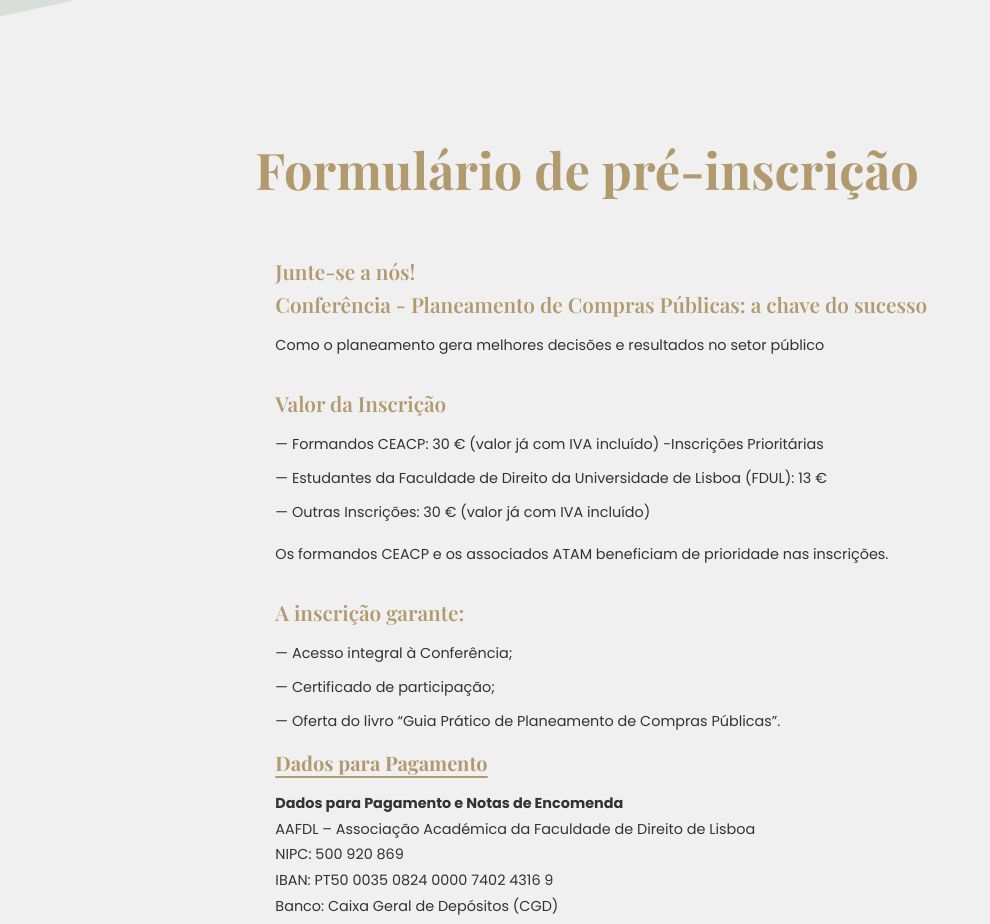
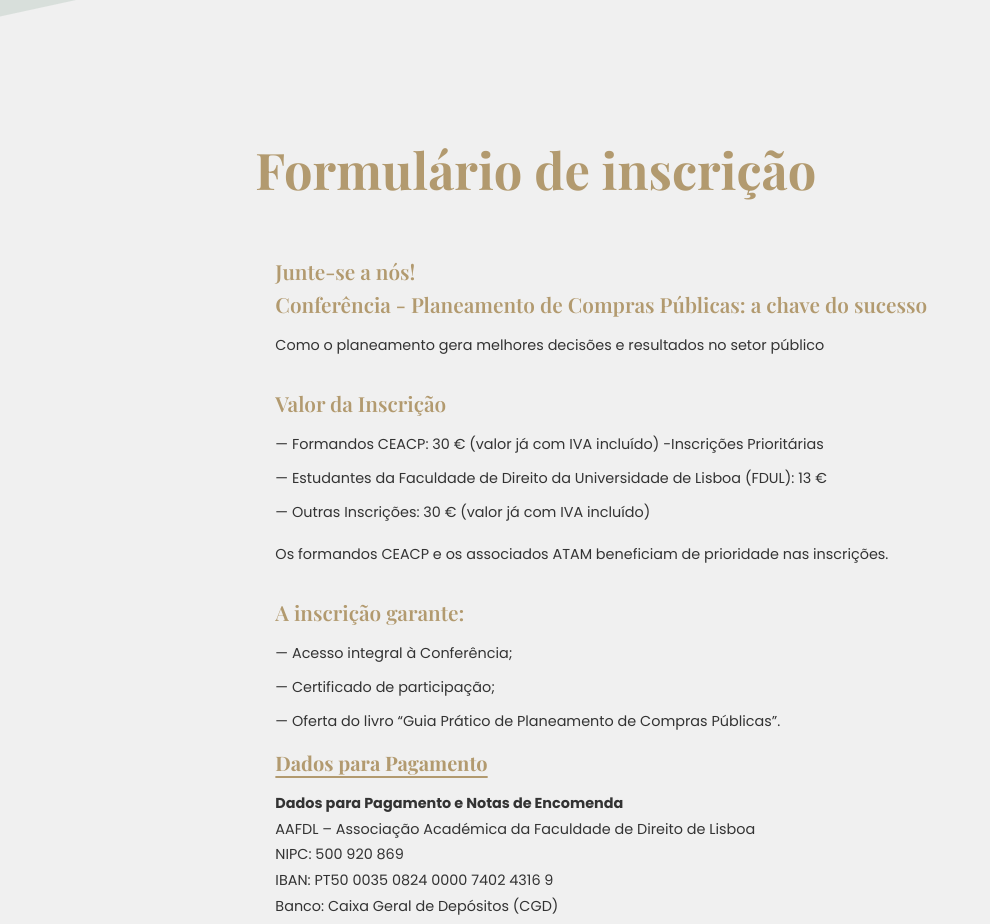
Before and after one commit to jorgeoliveira/conferencia-lisboa, a SvelteKit app: page / in a window 1280 px wide. Shown: the part 4120-5044 px from the top of the page, without its empty margins (0-990 px from the left). Built offline with nearby package versions, Linux system fonts and the light colour scheme; a web font is replaced by a local one.

Commit message:
Update +page.svelte

```diff
--- a/src/routes/+page.svelte
+++ b/src/routes/+page.svelte
@@ -715,7 +715,7 @@ on:mousemove={handleMousemove}>
                     style="
             margin-bottom:5vh;  margin-top:20vh;"
                 >
-                    Formulário de pré-inscrição
+                    Formulário de inscrição
                 </h1>
 
                 <div
```
